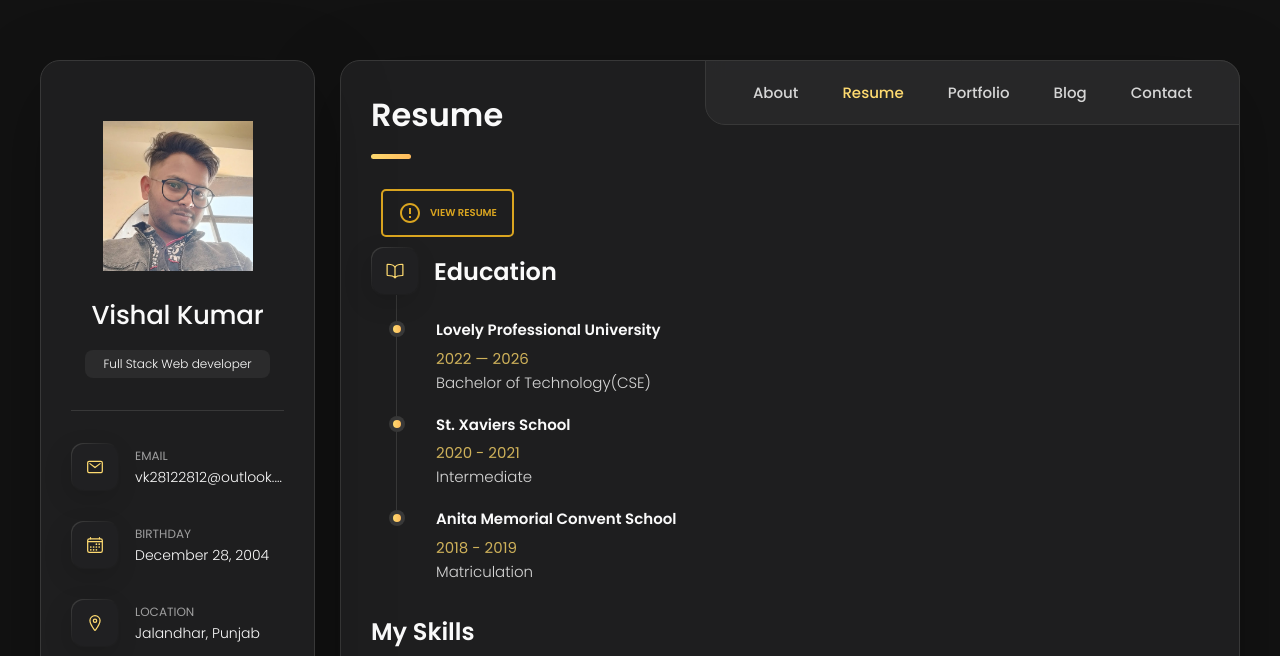
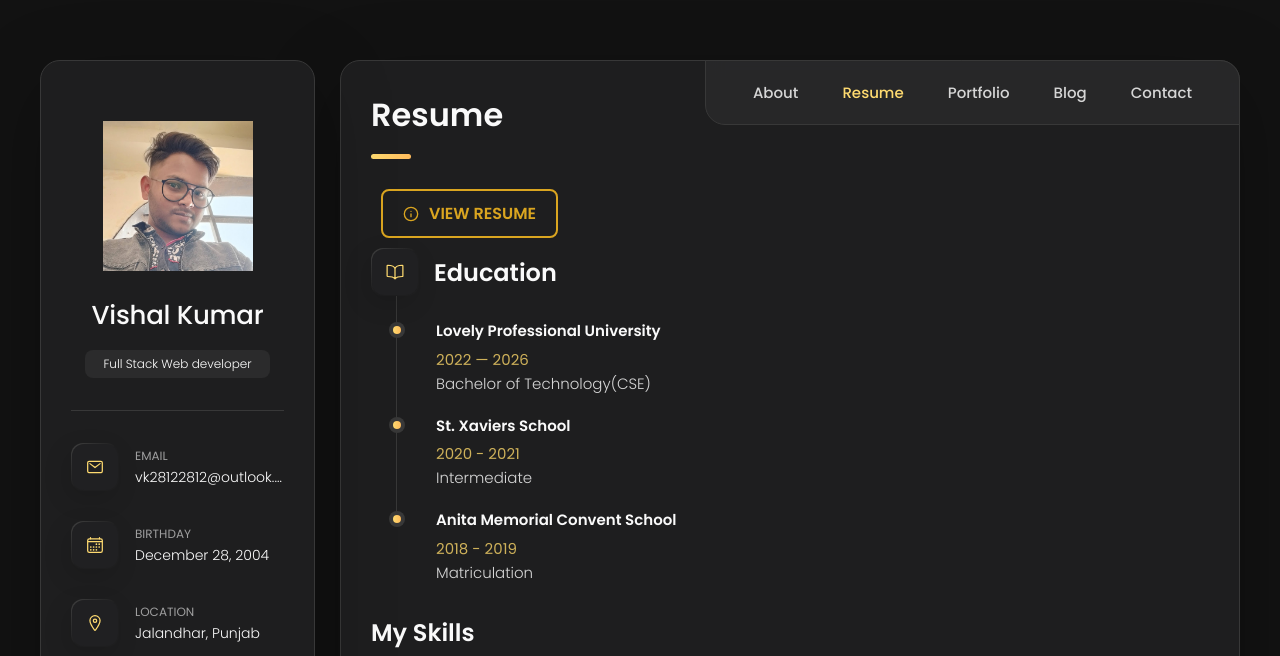
Before and after one commit to vk28122812/vk28122812.github.io, a plain HTML site: page portfolio/index.html in a window 1280 px wide. Both pictures are taken after a click on the button "Resume". Shown: the top 656 px of the page. Drawn offline with nearby package versions, Linux system fonts and the light colour scheme.

Commit message:
button update

```diff
--- a/portfolio/assets/css/style.css
+++ b/portfolio/assets/css/style.css
@@ -1872,7 +1872,6 @@ textarea.form-input::-webkit-resizer { display: none; }
   .social-list { justify-content: center; }
 
 
-
   /**
 	 * RESUME
 	 */
@@ -1882,32 +1881,49 @@ textarea.form-input::-webkit-resizer { display: none; }
 }
 
 
+/* Style for the resume button */
 .resume-view-btn {
   display: flex;
   align-items: center;
-  gap: 8px;
-  background: #1E1E1F;
+  gap: 10px;
+  background-color: #1E1E1F;
   color: goldenrod;
   border: 2px solid goldenrod;
-  border-radius: 5px;
+  border-radius: 8px;
+  padding: 10px 20px;
   margin: 10px;
-  padding: 10px 15px;
-  font-size: 10px;
+  font-size: 16px;
   font-weight: bold;
   cursor: pointer;
+  transition: background-color 0.3s ease, color 0.3s ease;
   text-transform: uppercase;
-  transition: 0.3s;
 }
 
 .resume-view-btn:hover {
-  background: goldenrod;
-  color: #1E1E1F;
-}
-
-
+  background-color: goldenrod;
+  color: black;
+}
+
+/* Style for the resume link inside the button */
 .resume-view-btn .resume-link {
   text-decoration: none;
   color: inherit;
   font-size: inherit;
   font-weight: inherit;
 }
+
+.resume-view-btn .resume-link:hover {
+  text-decoration: underline;
+}
+
+/* Style for the resume icon inside the button */
+.resume-view-btn .resume-icon {
+  width: 24px;
+  height: 24px;
+  margin-right: 8px;
+  filter: invert(85%) sepia(100%) saturate(500%) hue-rotate(45deg) brightness(100%) contrast(90%);
+}
+
+.resume-view-btn:hover .resume-icon {
+  filter: invert(0%) sepia(0%) saturate(0%) hue-rotate(0deg) brightness(100%) contrast(100%);
+}
--- a/portfolio/index.html
+++ b/portfolio/index.html
@@ -510,9 +510,7 @@
           <h2 class="h2 article-title">Resume</h2>
 
           <button class="resume-view-btn">
-            <svg xmlns="http://www.w3.org/2000/svg" viewBox="0 0 24 24" fill="currentColor" width="24" height="24">
-              <path d="M12 2C6.48 2 2 6.48 2 12s4.48 10 10 10 10-4.48 10-10S17.52 2 12 2zm0 18c-4.41 0-8-3.59-8-8s3.59-8 8-8 8 3.59 8 8-3.59 8-8 8zm-1-13h2v6h-2zm0 8h2v2h-2z"/>
-            </svg>
+            <img src="./assets/images/view-resume.svg" alt="view-resume" width="16px" height="16px">
             <a href="https://1drv.ms/b/c/521d6bddbf108627/ETZsFXO2XFBIpNEjMiHQnkUByjuDpA7V6TYAn_eYQpsdkA?e=4H0SBj" target="_blank" class="resume-link">
                 View Resume
             </a>
```
Also changed, not shown: portfolio/assets/images/view-resume.svg (added).
